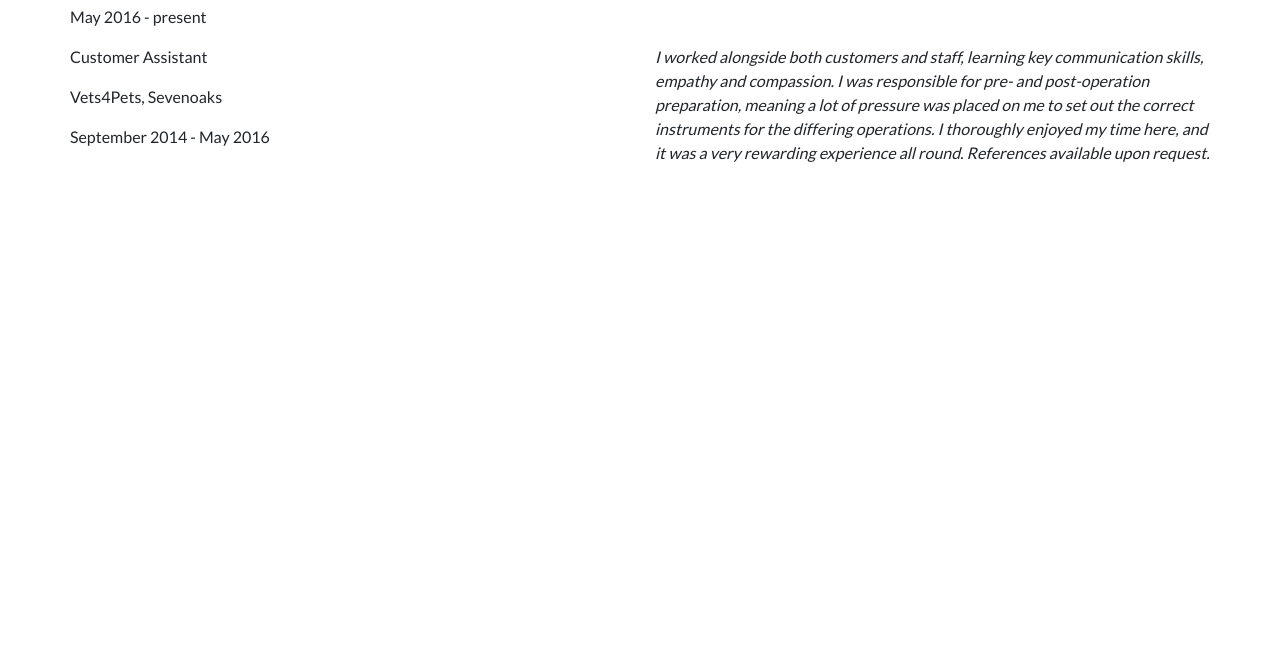
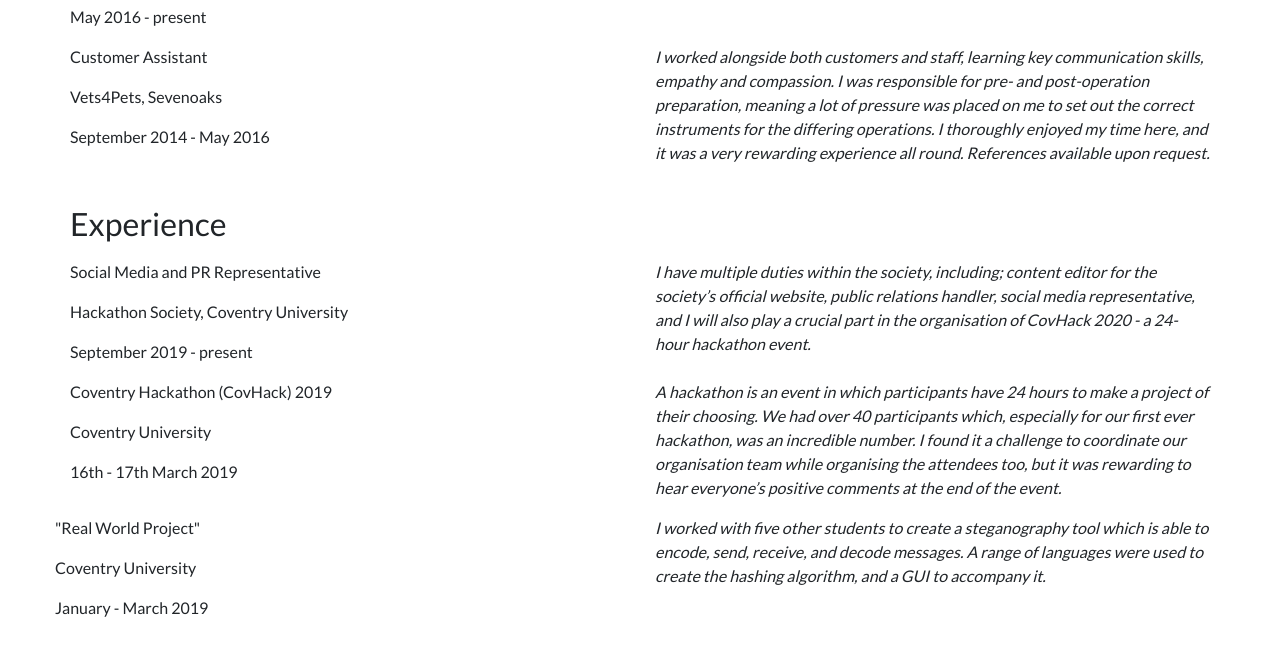
Before and after one commit to firatcliffe/firatcliffe.github.io, a plain HTML site: page index.html in a window 1280 px wide. Shown: the part 734-1390 px from the top of the page. Before the commit the page ends 963 px from the top, so only its background shows below. Drawn offline with nearby package versions, Linux system fonts and the light colour scheme.

Commit message:
added section links to side menu

```diff
--- a/index.html
+++ b/index.html
@@ -23,9 +23,9 @@
             <li><a href="#about-me">About Me</a></li>
             <li><a href="#education">Education</a></li>
             <li><a href="#employment">Employment</a></li>
-            <li>Experience</li>
-            <li>Key Skills</li>
-            <li>Contact Me</li>
+            <li><a href="#experience">Experience</a></li>
+            <li><a href="key-skills">Key Skills</a></li>
+            <li><a href="contact-me">Contact Me</a></li>
           </ul>
         </div>
         <div class="col-9">
@@ -38,8 +38,8 @@
               A self-motivated and driven Ethical Hacking &amp; Cybersecurity undergraduate looking for real-world
               workplace experience. An individual who can complete tasks efficiently yet thoroughly, making
               her a reliable and dependable employee. An honest person who takes her work seriously, but also
-              provides a cheery smile to greet colleagues and customers. She spends her free time horse riding, writing
-              short stories, and partaking in amateur photography.
+              provides a cheery smile to greet colleagues and customers. She spends her free time writing short stories,
+              playing guitar, and playing cards.
             </p>
           </div>
 
@@ -104,6 +104,53 @@
         </div>
       </div>
 
+      <div class="section">
+        <a id="experience">
+          <h2>Experience</h2>
+        </a>
+        <p>
+          <div class="row">
+            <div class="col-6">
+              <p>Social Media and PR Representative</p>
+              <p>Hackathon Society, Coventry University</p>
+              <p>September 2019 - present</p>
+        </p>
+      </div>
+      <div class="col-6">
+        <p><em>I have multiple duties within the society, including; content editor for the society’s official website,
+            public relations handler, social media representative, and I will also play a crucial part in the
+            organisation of CovHack 2020 - a 24-hour hackathon event.
+          </em></p>
+      </div>
+    </div>
+    <div class="row">
+      <div class="col-6">
+        <p>Coventry Hackathon (CovHack) 2019</p>
+        <p>Coventry University</p>
+        <p>16th - 17th March 2019</p>
+      </div>
+      <div class="col-6">
+        <p><em>A hackathon is an event in which participants have 24 hours to make a project of their choosing. We had
+            over 40 participants which, especially for our first ever hackathon, was an incredible number. I found it a
+            challenge to coordinate our organisation team while organising the attendees too, but it was rewarding to
+            hear everyone’s positive comments at the end of the event.
+          </em></p>
+      </div>
+
+      <div class="row">
+        <div class="col-6">
+          <p>"Real World Project"</p>
+          <p>Coventry University</p>
+          <p>January - March 2019</p>
+        </div>
+        <div class="col-6">
+          <p><em>I worked with five other students to create a steganography tool which is able to encode, send,
+              receive, and decode messages. A range of languages were used to create the hashing algorithm, and a GUI to
+              accompany it.
+            </em></p>
+        </div>
+      </div>
+
       </p>
     </div>
   </div>
```
